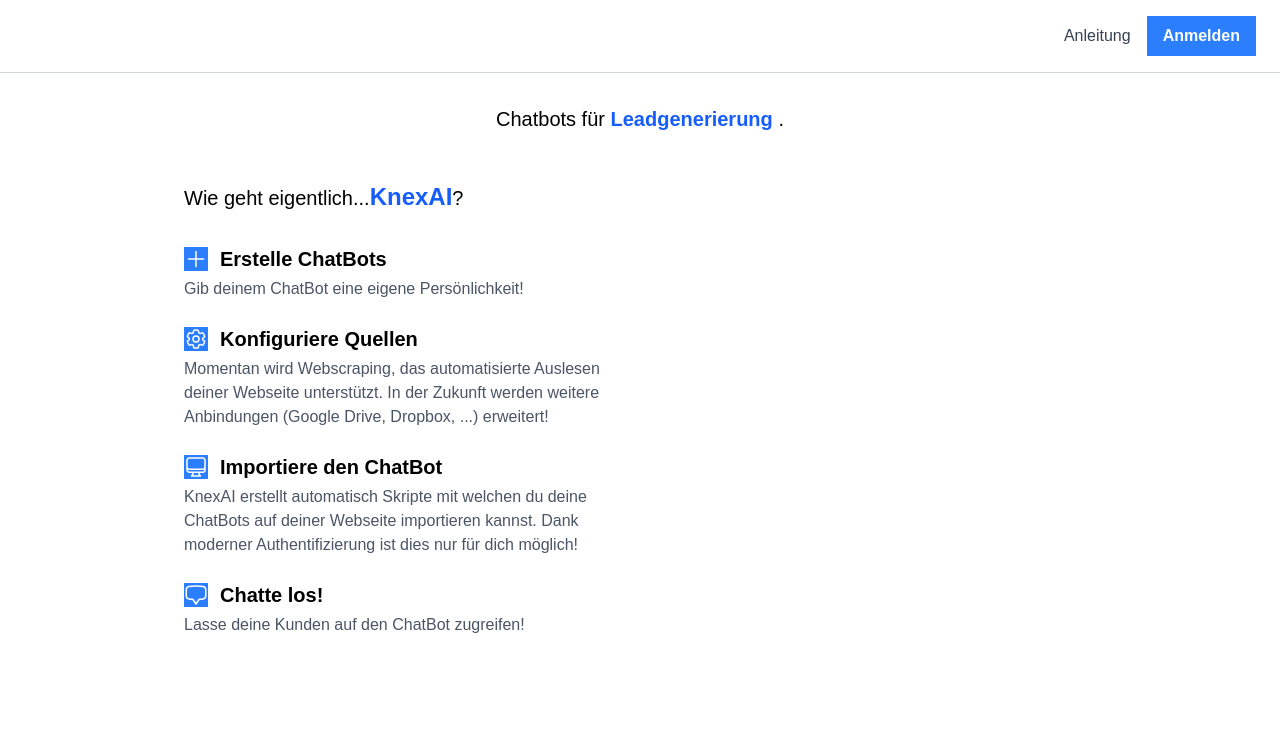
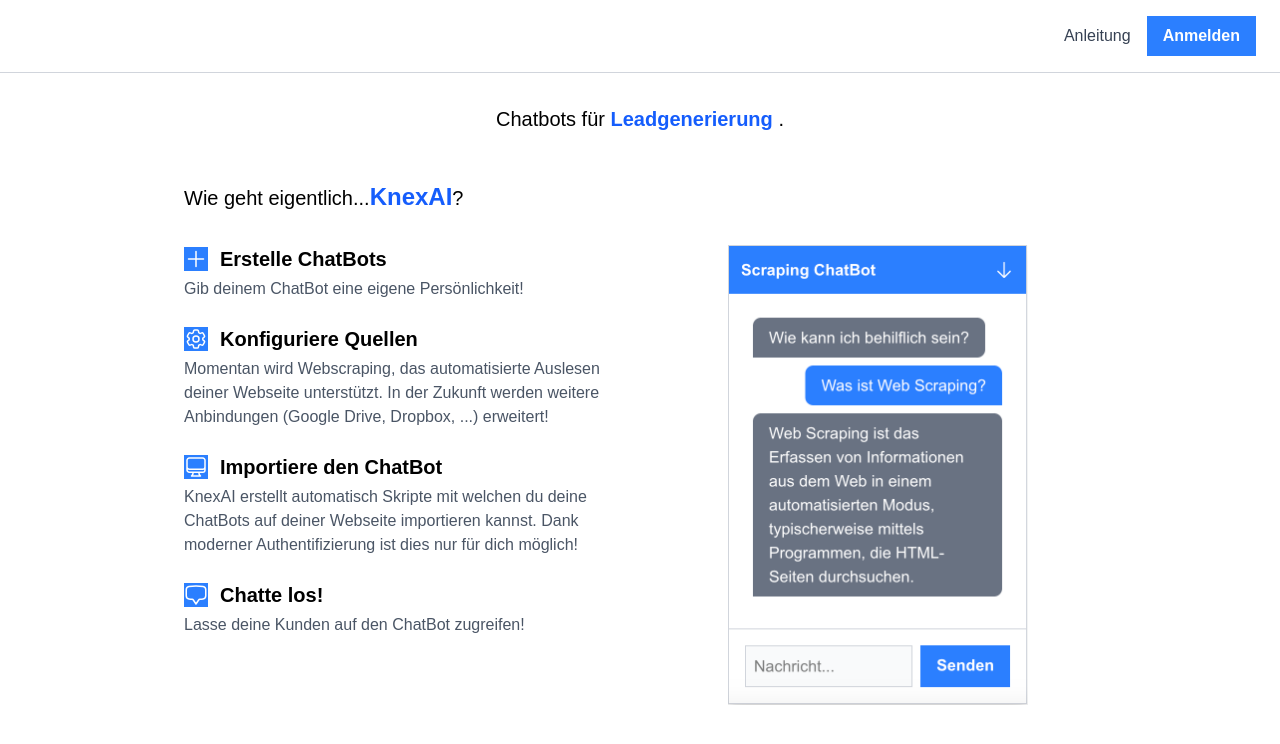
Before and after one commit to JuliusHaring/saas-template, a Next.js app: page / in a window 1280 px wide. Shown: the top 744 px of the page. Built offline with nearby package versions, Linux system fonts and the light colour scheme.

Commit message:
feat: add image to frontend

```diff
--- a/src/app/api/chatbot/chat/route.ts
+++ b/src/app/api/chatbot/chat/route.ts
@@ -57,10 +57,10 @@ export const POST = withErrorHandling(async (request: NextRequest) => {
     }
 
     // Proceed with quota check and chatbot logic
-    await quotaService.getChatBotQuotaRemainder(
-      chatBotId,
-      Quota.MAX_CHAT_MESSAGES,
-    );
+    // await quotaService.getChatBotQuotaRemainder(
+    //   chatBotId,
+    //   Quota.MAX_CHAT_MESSAGES,
+    // );
   } catch (e) {
     if (e instanceof QuotaReachedException) {
       throw TooManyRequests(`Quota reached for ChatBot ${chatBotId}`);
--- a/src/app/page.tsx
+++ b/src/app/page.tsx
@@ -9,6 +9,7 @@ import {
 } from "@heroicons/react/24/outline";
 import { Element } from "react-scroll";
 import Typical from "react-typical";
+import Image from "next/image";
 
 export default function LandingPage() {
   return (
@@ -122,7 +123,12 @@ const HowTo: React.FC = () => {
 
         {/* Image Section */}
         <div className="flex items-center justify-center">
-          {/* TODO: Add Image */}
+          <Image
+            src="/images/howto_chat_window.png"
+            alt="HowTo: Chat Beispiel"
+            width={300}
+            height={300}
+          />
         </div>
       </div>
     </div>
--- a/src/lib/components/chatbot-ui/molecules/MessagesList.tsx
+++ b/src/lib/components/chatbot-ui/molecules/MessagesList.tsx
@@ -7,7 +7,7 @@ interface MessageListProps {
 }
 
 export const MessageList: React.FC<MessageListProps> = ({ messages }) => (
-  <div className="break-words break-all w-full overflow-hidden whitespace-pre-wrap flex-1 overflow-y-auto p-4 space-y-2">
+  <div className="break-words w-full overflow-hidden whitespace-pre-wrap flex-1 overflow-y-auto p-4 space-y-2">
     <Message role="Antwort" text="Wie kann ich behilflich sein?" />
     {messages.map((message, index) => (
       <Message key={index} role={message.role} text={message.text} />
--- a/src/lib/components/landingpage/organisms/Navbar.tsx
+++ b/src/lib/components/landingpage/organisms/Navbar.tsx
@@ -14,7 +14,8 @@ const NavBar: React.FC<NavBarProps> = ({ className }) => {
     <nav
       className={`md:flex md:items-center md:justify-end px-6 py-4 border-b border-gray-300 gap-4 ${className}`}
     >
-      <NavbarItem href={"#"}>
+      {/* Workaround that removes <a></a> to mitigate hydration errors.  */}
+      <NavbarItem href={"#"} onClick={() => {}}>
         <Link to="howto" duration={500}>
           Anleitung
         </Link>
```
Also changed, not shown: public/images/howto_chat_window.png (added).
